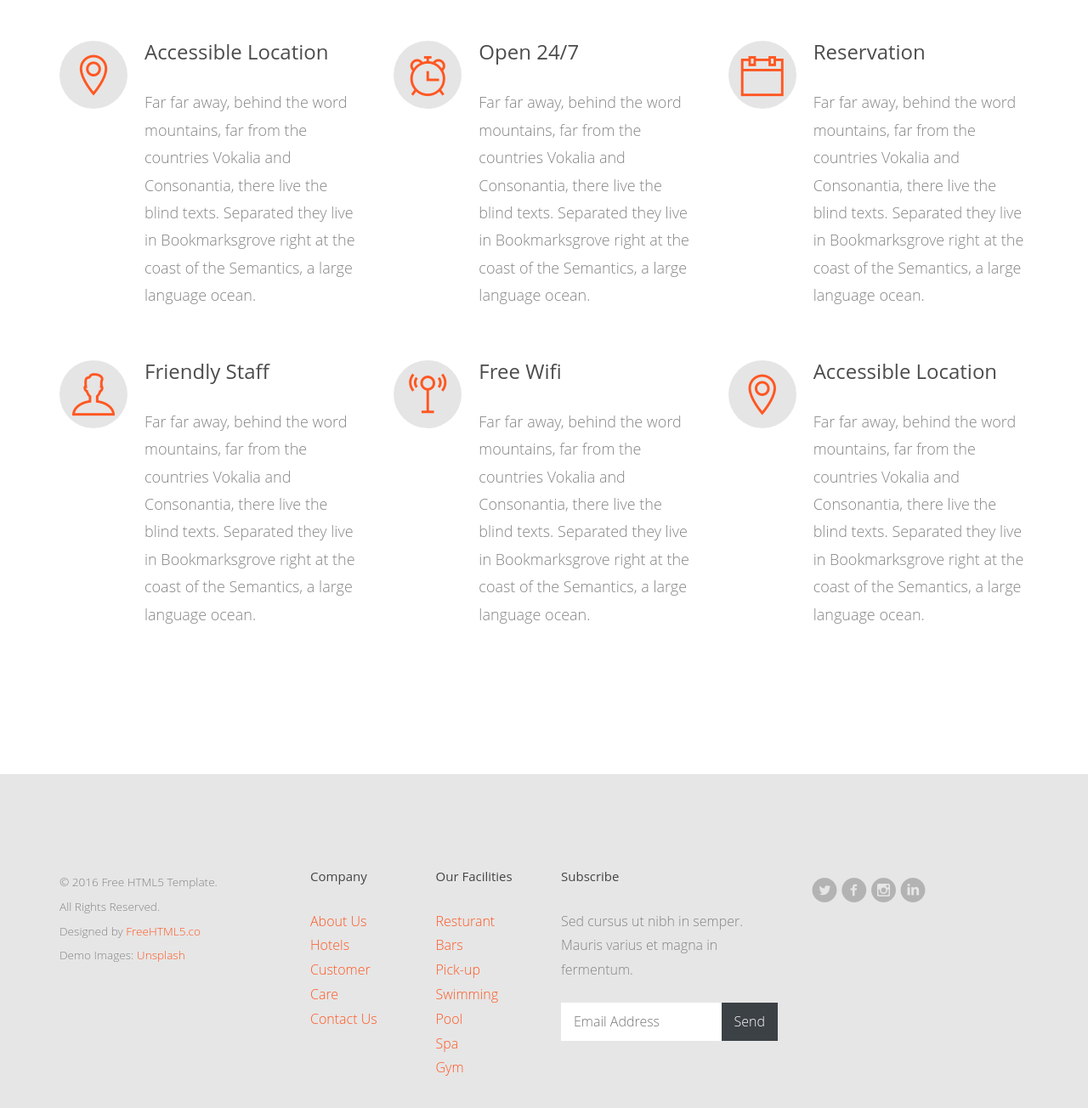
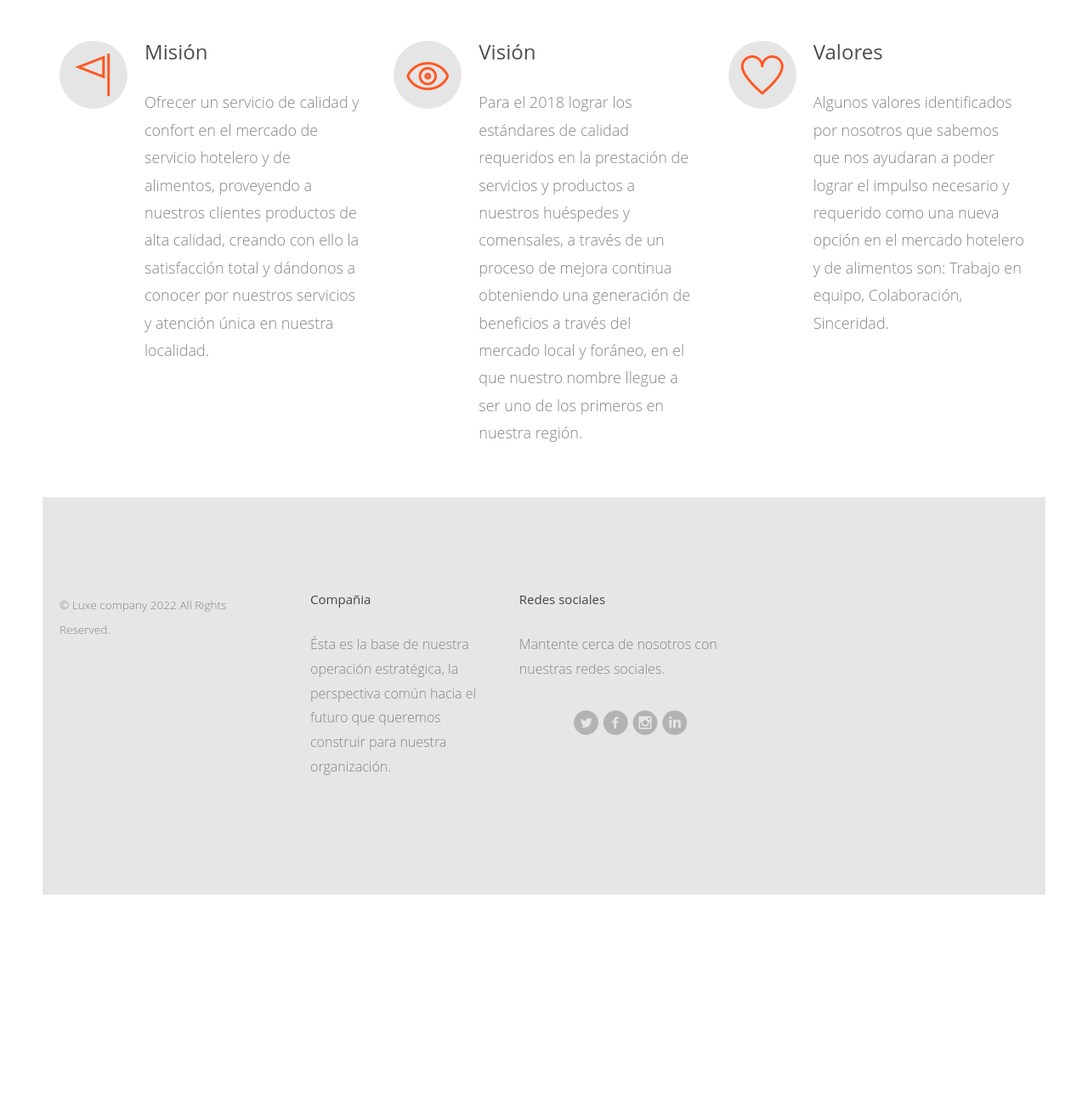
Before and after one commit to issacpacheco/turismo, a plain HTML site: page services.html in a window 1280 px wide. Shown: the part 664-1968 px from the top of the page at 85% size. After the commit the page ends 1829 px from the top, so only its background shows below. Drawn offline with Linux system fonts and the light colour scheme; files whose address does not match are found by name.

Commit message:
se agrega mision, vision, imagen y footer

```diff
--- a/services.html
+++ b/services.html
@@ -6,7 +6,7 @@
 	<head>
 	<meta charset="utf-8">
 	<meta http-equiv="X-UA-Compatible" content="IE=edge">
-	<title>Luxe &mdash; 100% Free Fully Responsive HTML5 Template by FREEHTML5.co</title>
+	<title>Trips Premiere &mdash;</title>
 	<meta name="viewport" content="width=device-width, initial-scale=1">
 	<meta name="description" content="Free HTML5 Template by FREEHTML5.CO" />
 	<meta name="keywords" content="free html5, free template, free bootstrap, html5, css3, mobile first, responsive" />
@@ -81,32 +81,15 @@
 			<div class="container">
 				<div class="nav-header">
 					<a href="#" class="js-fh5co-nav-toggle fh5co-nav-toggle"><i></i></a>
-					<h1 id="fh5co-logo"><a href="index.html">Luxe</a></h1>
+					<h1 id="fh5co-logo"><a href="index.html">Trips Premiere</a></h1>
 					<nav id="fh5co-menu-wrap" role="navigation">
 						<ul class="sf-menu" id="fh5co-primary-menu">
-							<li><a href="index.html">Home</a></li>
+							<li><a href="index.html">INICIO</a></li>
 							<li>
-								<a href="hotel.html" class="fh5co-sub-ddown">Hotel</a>
-								<ul class="fh5co-sub-menu">
-								 	<li><a href="#">Luxe Hotel</a></li>
-								 	<li><a href="#">Deluxe Hotel</a></li>
-									<li>
-										<a href="#" class="fh5co-sub-ddown">King Hotel</a>
-										<ul class="fh5co-sub-menu">
-											<li><a href="http://freehtml5.co/preview/?item=build-free-html5-bootstrap-template" target="_blank">Build</a></li>
-											<li><a href="http://freehtml5.co/preview/?item=work-free-html5-template-bootstrap" target="_blank">Work</a></li>
-											<li><a href="http://freehtml5.co/preview/?item=light-free-html5-template-bootstrap" target="_blank">Light</a></li>
-											<li><a href="http://freehtml5.co/preview/?item=relic-free-html5-template-using-bootstrap" target="_blank">Relic</a></li>
-											<li><a href="http://freehtml5.co/preview/?item=display-free-html5-template-using-bootstrap" target="_blank">Display</a></li>
-											<li><a href="http://freehtml5.co/preview/?item=sprint-free-html5-template-bootstrap" target="_blank">Sprint</a></li>
-										</ul>
+								<a href="hotel.html" class="fh5co-sub-ddown">PAQUETES</a>
+
 							</li>
-									<li><a href="#">Five Star Hotel</a></li>
-								</ul>
-							</li>
-							<li><a class="active" href="services.html">Services</a></li>
-							<li><a href="blog.html">Blog</a></li>
-							<li><a href="contact.html">Contact</a></li>
+							<li><a class="active" href="services.html">NOSOTROS</a></li>
 						</ul>
 					</nav>
 				</div>
@@ -115,14 +98,18 @@
 
 	</div>
 	<!-- end:fh5co-header -->
-	<div class="fh5co-parallax" style="background-image: url(images/slider1.jpg);" data-stellar-background-ratio="0.5">
+	<div class="fh5co-parallax" style="background-image: url(images/nosotros.webp);" data-stellar-background-ratio="0.5">
 		<div class="overlay"></div>
 		<div class="container">
 			<div class="row">
 				<div class="col-md-12 col-md-offset-0 col-sm-12 col-sm-offset-0 col-xs-12 col-xs-offset-0 text-center fh5co-table">
 					<div class="fh5co-intro fh5co-table-cell">
-						<h1 class="text-center">We Offer Services</h1>
-						<p>Made with love by the fine folks at <a href="http://freehtml5.co">FreeHTML5.co</a></p>
+						<h1 class="text-center">SOBRE NOSOTROS</h1>
+						<p>La versatilidad de los espacios que integra TRIPS PREMIERE
+							<br>
+							lo convierten en un complejo elegante y con un encanto único.
+						</br>
+							</a></p>
 					</div>
 				</div>
 			</div>
@@ -135,106 +122,54 @@
 			<div class="row">
 				<div class="col-md-4">
 					<div class="services">
-						<span><i class="ti-location-pin"></i></span>
+						<span><i class="ti-flag"></i></span>
 						<div class="desc">
-							<h3>Accessible Location</h3>
-							<p>Far far away, behind the word mountains, far from the countries Vokalia and Consonantia, there live the blind texts. Separated they live in Bookmarksgrove right at the coast of the Semantics, a large language ocean.</p>
+							<h3>Misión</h3>
+							<p>Ofrecer un servicio de calidad y confort en el mercado de servicio hotelero y de alimentos, proveyendo a nuestros clientes productos de alta calidad, creando con ello la satisfacción total y dándonos a conocer por nuestros servicios y atención única en nuestra localidad.</p>
 						</div>
 					</div>
 				</div>
 				<div class="col-md-4">
 					<div class="services">
-						<span><i class="ti-alarm-clock"></i></span>
+						<span><i class="ti-eye"></i></span>
 						<div class="desc">
-							<h3>Open 24/7</h3>
-							<p>Far far away, behind the word mountains, far from the countries Vokalia and Consonantia, there live the blind texts. Separated they live in Bookmarksgrove right at the coast of the Semantics, a large language ocean.</p>
+							<h3>Visión</h3>
+							<p>Para el 2018 lograr los estándares de calidad requeridos en la prestación de servicios y productos  a nuestros huéspedes y comensales, a través de un proceso de mejora continua obteniendo una generación de beneficios a través del mercado local y foráneo, en el que nuestro nombre llegue a ser uno de los primeros en nuestra región.</p>
 						</div>
 					</div>
 				</div>
 				<div class="col-md-4">
 					<div class="services">
-						<span><i class="ti-calendar"></i></span>
+						<span><i class="ti-heart"></i></span>
 						<div class="desc">
-							<h3>Reservation</h3>
-							<p>Far far away, behind the word mountains, far from the countries Vokalia and Consonantia, there live the blind texts. Separated they live in Bookmarksgrove right at the coast of the Semantics, a large language ocean.</p>
+							<h3>Valores</h3>
+							<p>Algunos valores identificados por nosotros que sabemos que nos ayudaran a poder lograr el impulso necesario y requerido como una nueva opción en el mercado hotelero y de alimentos son: Trabajo en equipo, Colaboración, Sinceridad. </p>
 						</div>
 					</div>
 				</div>
-				<div class="col-md-4">
-					<div class="services">
-						<span><i class="ti-user"></i></span>
-						<div class="desc">
-							<h3>Friendly Staff</h3>
-							<p>Far far away, behind the word mountains, far from the countries Vokalia and Consonantia, there live the blind texts. Separated they live in Bookmarksgrove right at the coast of the Semantics, a large language ocean.</p>
-						</div>
-					</div>
-				</div>
-				<div class="col-md-4">
-					<div class="services">
-						<span><i class="ti-signal"></i></span>
-						<div class="desc">
-							<h3>Free Wifi</h3>
-							<p>Far far away, behind the word mountains, far from the countries Vokalia and Consonantia, there live the blind texts. Separated they live in Bookmarksgrove right at the coast of the Semantics, a large language ocean.</p>
-						</div>
-					</div>
-				</div>
-				<div class="col-md-4">
-					<div class="services">
-						<span><i class="ti-location-pin"></i></span>
-						<div class="desc">
-							<h3>Accessible Location</h3>
-							<p>Far far away, behind the word mountains, far from the countries Vokalia and Consonantia, there live the blind texts. Separated they live in Bookmarksgrove right at the coast of the Semantics, a large language ocean.</p>
-						</div>
-					</div>
-				</div>
-			</div>
-		</div>
-	</div>
-
 	<footer id="footer" class="fh5co-bg-color">
 		<div class="container">
 			<div class="row">
 				<div class="col-md-3">
 					<div class="copyright">
-						<p><small>&copy; 2016 Free HTML5 Template. <br> All Rights Reserved. <br>
-						Designed by <a href="http://freehtml5.co" target="_blank">FreeHTML5.co</a> <br> Demo Images: <a href="http://unsplash.com/" target="_blank">Unsplash</a></small></p>
+						<p><small>&copy; Luxe company 2022 All Rights Reserved.
+						</p>
 					</div>
 				</div>
 				<div class="col-md-6">
 					<div class="row">
-						<div class="col-md-3">
-							<h3>Company</h3>
-							<ul class="link">
-								<li><a href="#">About Us</a></li>
-								<li><a href="#">Hotels</a></li>
-								<li><a href="#">Customer Care</a></li>
-								<li><a href="#">Contact Us</a></li>
-							</ul>
+						<div class="col-md-5">
+							<h3>Compañia</h3>
+							<div class="company">
+								<p>
+ Ésta es la base de nuestra operación estratégica, la perspectiva común hacia el futuro que queremos construir para nuestra organización.</p>
 							</div>
-						<div class="col-md-3">
-							<h3>Our Facilities</h3>
-							<ul class="link">
-								<li><a href="#">Resturant</a></li>
-								<li><a href="#">Bars</a></li>
-								<li><a href="#">Pick-up</a></li>
-								<li><a href="#">Swimming Pool</a></li>
-								<li><a href="#">Spa</a></li>
-								<li><a href="#">Gym</a></li>
-							</ul>
 						</div>
 						<div class="col-md-6">
-							<h3>Subscribe</h3>
-							<p>Sed cursus ut nibh in semper. Mauris varius et magna in fermentum. </p>
-							<form action="#" id="form-subscribe">
-								<div class="form-field">
-									<input type="email" placeholder="Email Address" id="email">
-									<input type="submit" id="submit" value="Send">
+							<h3>Redes sociales</h3>
+							<p>Mantente cerca de nosotros con nuestras redes sociales. </p>
+							<div class="col-md-3">
 							</div>
-							</form>
-						</div>
-					</div>
-				</div>
-				<div class="col-md-3">
 							<ul class="social-icons">
 								<li>
 									<a href="#"><i class="icon-twitter-with-circle"></i></a>
@@ -243,7 +178,11 @@
 									<a href="#"><i class="icon-linkedin-with-circle"></i></a>
 								</li>
 							</ul>
+							</form>
 						</div>
+					</div>
+				</div>
+
 			</div>
 		</div>
 	</footer>
```
Also changed, not shown: images/nosotros.webp (added). Lines whose indentation alone changed are shown as unchanged.
